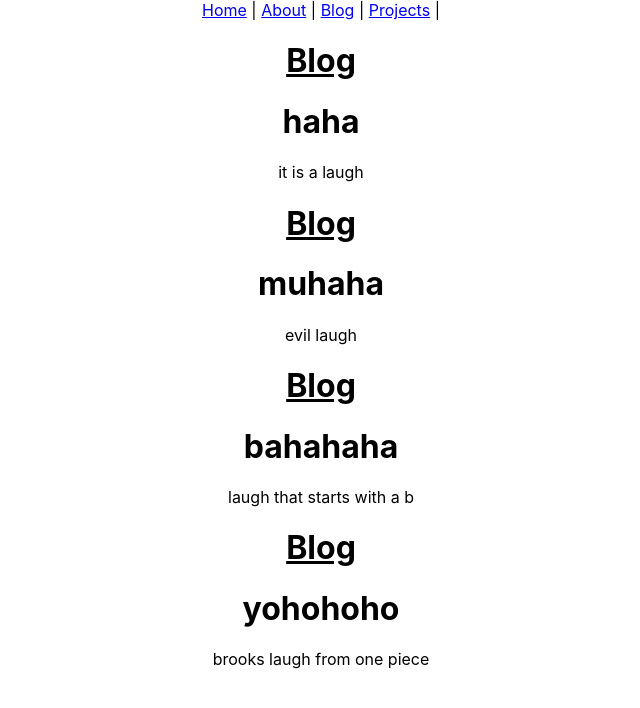
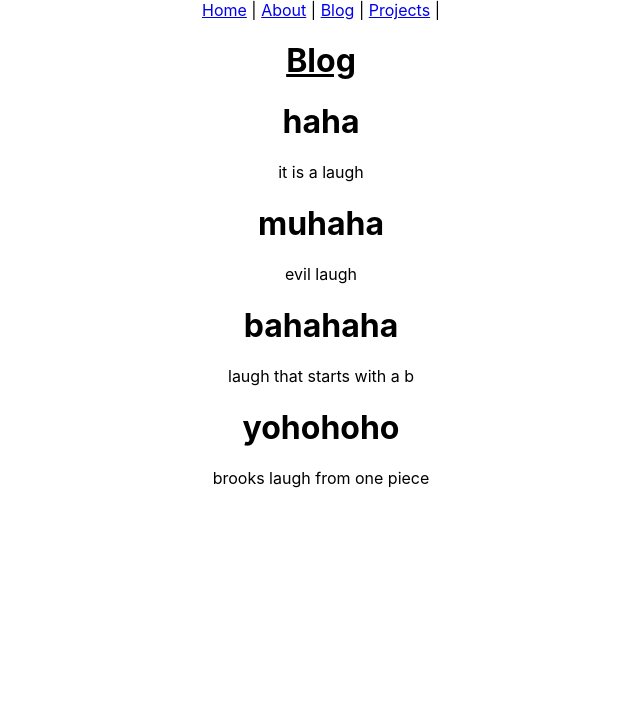
Before and after one commit to WDI-SEA/react-router-portfolio, a React (Create React App) app: page /blog in a window 1280 px wide. Shown: the top 708 px of the page, without its empty margins (319-959 px from the left). Built offline with nearby package versions, Linux system fonts and the light colour scheme.

Commit message:
attemp bounses

```diff
--- a/src/pages/blog.jsx
+++ b/src/pages/blog.jsx
@@ -1,13 +1,24 @@
-
+import { useState } from 'react'
 
 
 export default function Blog(props) {
-    return (
-      <div>
-        {props.posts.map((post, i) => {
+    // set state of individual post
+    const [posts, setPosts] = useState(props.posts)
+
+    // use helper method to find specific post by index, then splice new post
+    // where old post used to be
+    function replacePost() {
+
+    }
+
+
     return (
       <div>
             <h1><u>Blog</u></h1>
+
+            {props.posts.map((post, i) => {
+                return (
+                    <div key={`${i}`}>
 
                         <h1>{post.title}</h1>
                         <p>{post.body}</p>
```
Lines whose indentation alone changed are shown as unchanged.
